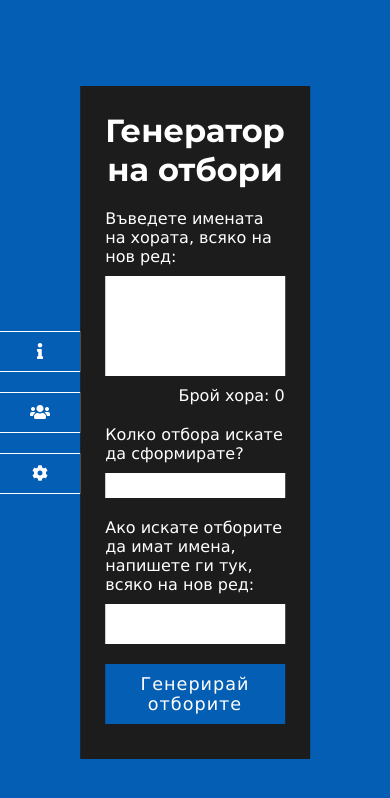
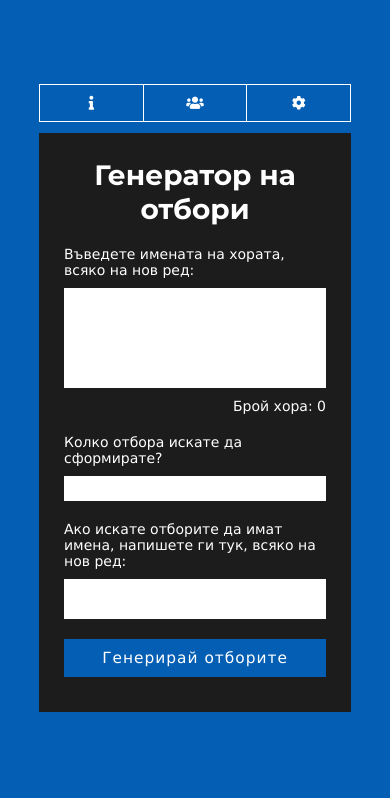
Before and after one commit to ZdravkoHr/Team-Generator---React, a React (Create React App) app: page / in a window 390 px wide. Shown: the top 798 px of the page. Built offline with nearby package versions, Linux system fonts and the light colour scheme.

Commit message:
the app is responsive

```diff
--- a/src/App.css
+++ b/src/App.css
@@ -9,8 +9,10 @@
 }
 
 .main-app {
+	min-height: 100vh;
 	display: flex;
 	align-items: center;
+	justify-content: center;
 }
 
 ::selection {
@@ -28,12 +30,6 @@ body {
 	background: var(--blue);
 	overflow-x: hidden;
 	font-family: Verdana, Geneva, Tahoma, sans-serif;
-}
-
-#root {
-	display: grid;
-	grid-template-columns: 1fr 3fr;
-	height: 100vh;
 }
 
 h1 {
@@ -61,6 +57,10 @@ h6 {
 .icons-bar {
 	display: flex;
 	align-items: center;
+	position: absolute;
+	top: 50%;
+	left: 0;
+	transform: translateY(-50%);
 }
 
 .icons-bar .icon {
@@ -79,3 +79,26 @@ h6 {
 	width: 120%;
 	transition: width 0.5s cubic-bezier(0, 1.84, 0.95, 2.43);
 }
+
+@media (max-width: 800px) {
+	html {
+		font-size: 14px;
+	}
+
+	.icons-bar {
+		left: 50%;
+		transform: translateX(-50%);
+		top: 10%;
+		width: 80%;
+		max-width: 600px;
+	}
+
+	.icons-bar .menu {
+		display: flex;
+		width: 100%;
+	}
+
+	.icons-bar .menu > *:first-child {
+		border-left: 1px solid #fff;
+	}
+}
--- a/src/components/generator.css
+++ b/src/components/generator.css
@@ -1,11 +1,10 @@
 .generator {
 	background-color: var(--gray);
 	color: #fff;
+	width: 80%;
 	max-width: 600px;
+	margin: 30px 0;
 	padding: 25px;
-	position: absolute;
-	left: 50%;
-	transform: translateX(-50%);
 	z-index: 1;
 }
 
--- a/src/components/modals/modal.css
+++ b/src/components/modals/modal.css
@@ -26,6 +26,6 @@
 
 .modal-header h2 {
 	padding-top: 5px;
-	font-size: 30px;
+	font-size: 1.9rem;
 	text-align: center;
 }
--- a/src/components/modals/settings.css
+++ b/src/components/modals/settings.css
@@ -51,3 +51,9 @@
 .modal.settings select {
 	width: 100%;
 }
+
+@media (max-width: 800px) {
+	.modal.settings {
+		width: 90%;
+	}
+}
--- a/src/components/modals/teamboard.css
+++ b/src/components/modals/teamboard.css
@@ -62,3 +62,10 @@ select {
 	font-size: 1rem;
 	line-height: 1.8;
 }
+
+@media (max-width: 569px) {
+	select {
+		width: 100%;
+		margin: 7px 0;
+	}
+}
--- a/src/components/notification.css
+++ b/src/components/notification.css
@@ -9,6 +9,7 @@
 	cursor: pointer;
 	transform: translateY(100%);
 	transition: 0.5s;
+	z-index: 99999;
 }
 
 *[class^='notification'].opened {
```
